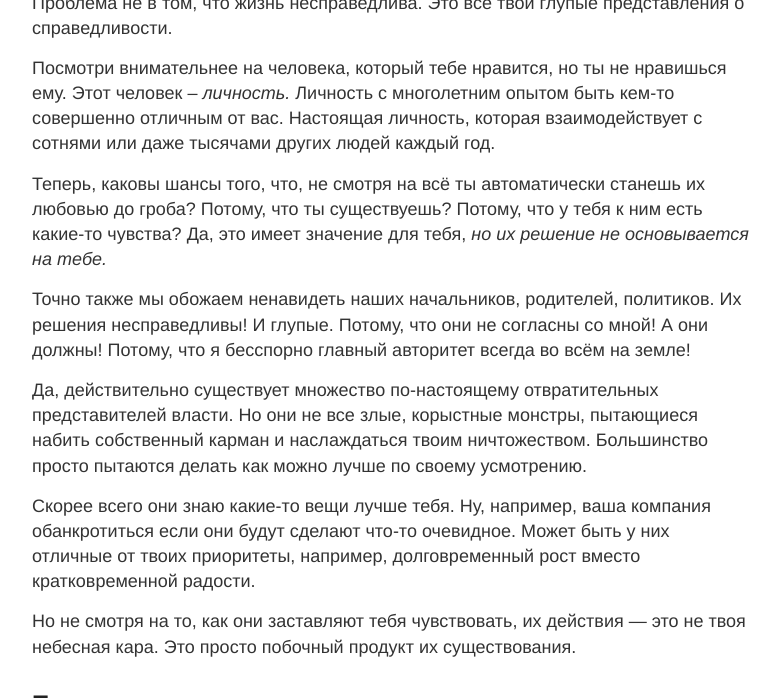
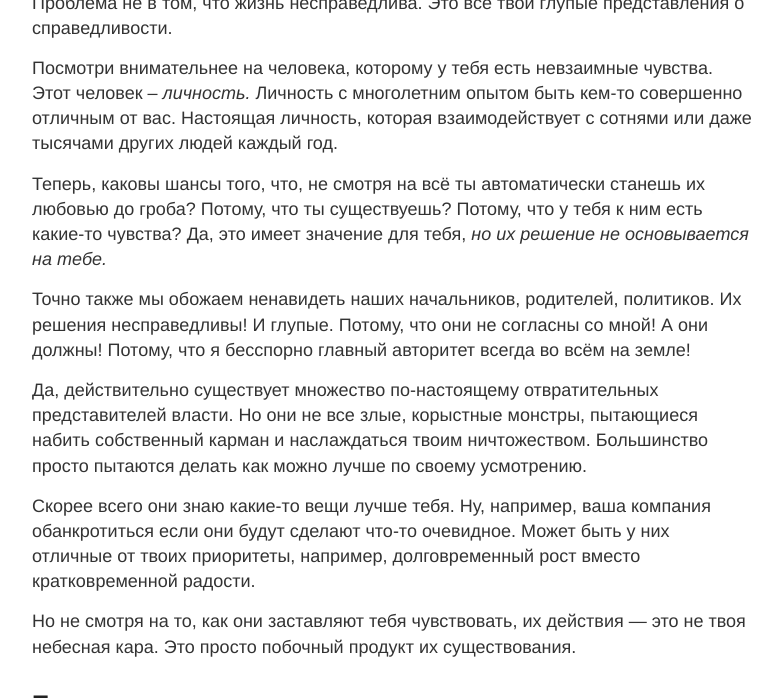
Before and after one commit to minajevs/blog, a Jekyll site: the page built from _posts/2016-6-29-Life-is-Unfair.md, in a window 1280 px wide and 900 px high, scrolled down 4182 px, cut to the strip 202-900 px from the top of the window. Shown: the whole strip, without its empty margins (248-1030 px from the left). Built offline with Jekyll 4.4.1, drawn with Linux system fonts in a browser that asks for light colours; Markdown is read by kramdown in place of the engine named in the settings.

Commit message:
Update 2016-6-29-Life-is-Unfair.md

```diff
--- a/_posts/2016-6-29-Life-is-Unfair.md
+++ b/_posts/2016-6-29-Life-is-Unfair.md
@@ -64,7 +64,7 @@ title: Проблема не в том, что жизнь несправедли
 
 Проблема не в том, что жизнь несправедлива. Это всё твои глупые представления о справедливости.
 
-Посмотри внимательнее на человека, который тебе нравится, но ты не нравишься ему. Этот человек – _личность._ Личность с многолетним опытом быть кем-то совершенно отличным от вас. Настоящая личность, которая взаимодействует с сотнями или даже тысячами других людей каждый год.
+Посмотри внимательнее на человека, которому у тебя есть невзаимные чувства. Этот человек – _личность._ Личность с многолетним опытом быть кем-то совершенно отличным от вас. Настоящая личность, которая взаимодействует с сотнями или даже тысячами других людей каждый год.
 
 Теперь, каковы шансы того, что, не смотря на всё ты автоматически станешь их любовью до гроба? Потому, что ты существуешь? Потому, что у тебя к ним есть какие-то чувства? Да, это имеет значение для тебя, _но их решение не основывается на тебе._
 
```
